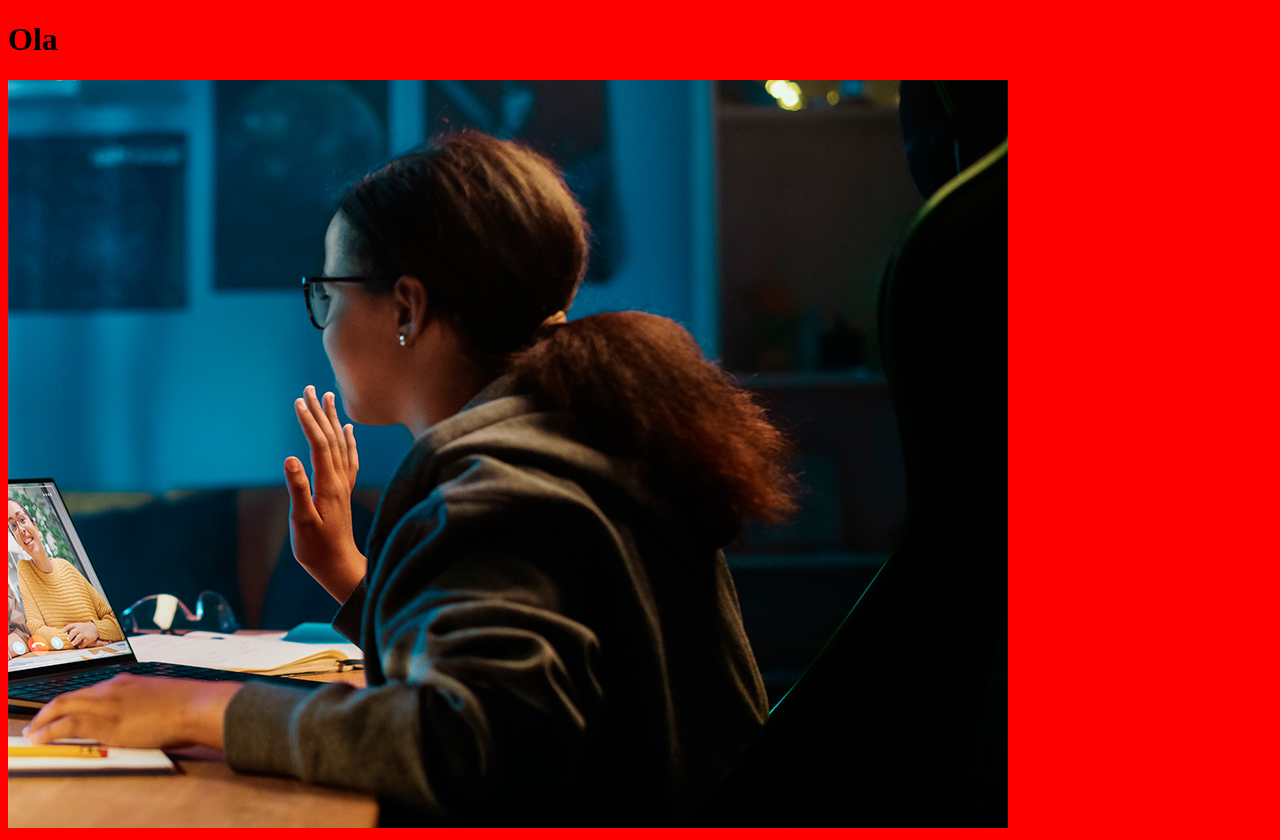
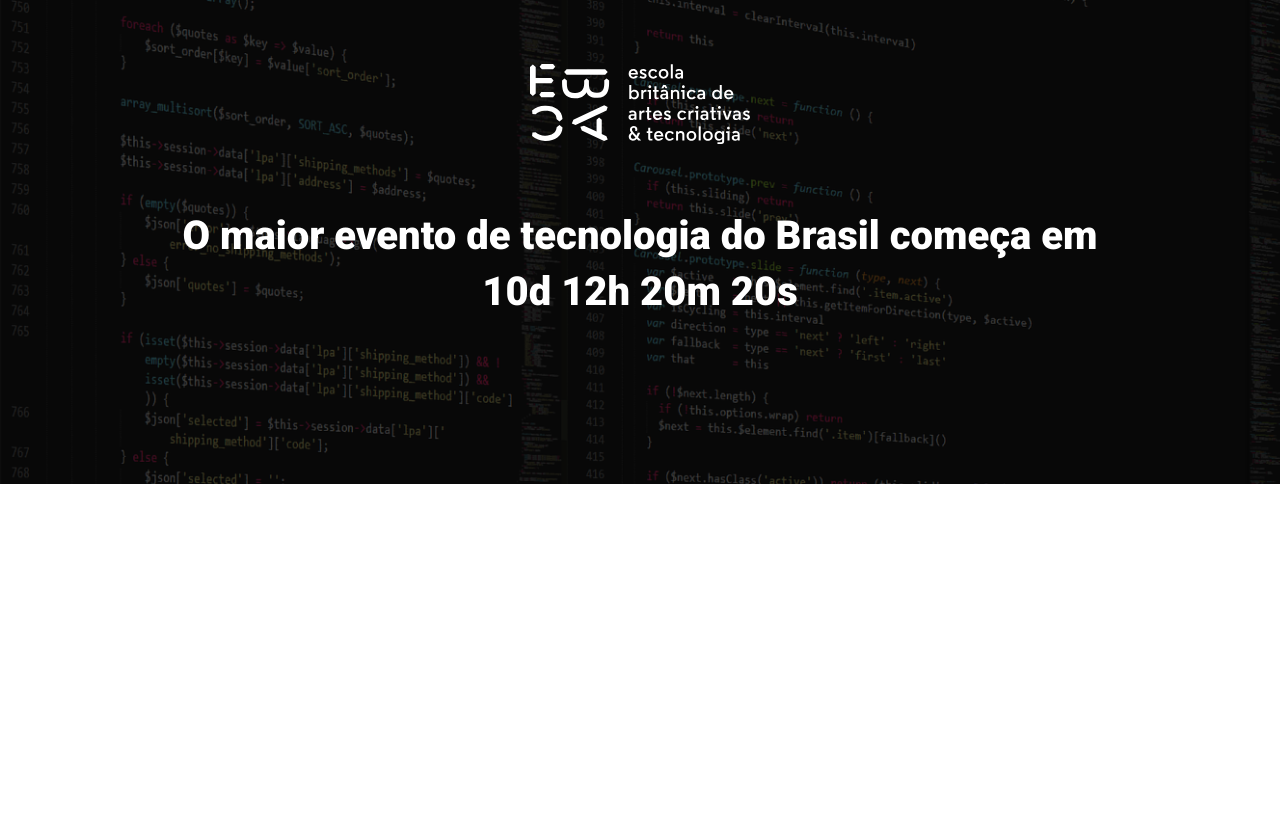
Before and after one commit to VitorBri/ebac_talks, a website built with Parcel: page src/index.html in a window 1280 px wide. After the commit the page ends 800 px from the top, so only its background shows below. Built offline with nearby package versions, Linux system fonts and the light colour scheme.

Commit message:
criando o hero

```diff
--- a/src/index.html
+++ b/src/index.html
@@ -5,10 +5,19 @@
     <meta name="viewport" content="width=device-width, initial-scale=1.0">
     <title>Ebac Talks</title>
     <link rel="stylesheet" href="./styles/main.scss">
+    <link rel="preconnect" href="https://fonts.googleapis.com">
+    <link rel="preconnect" href="https://fonts.gstatic.com" crossorigin>
+    <link href="https://fonts.googleapis.com/css2?family=Roboto:wght@400;700;900&display=swap" rel="stylesheet">
 </head>
 <body>
-    <h1>Ola</h1>
-    <img src="./images/backend.png" alt="">
+    <header class="hero">
+        <div class="container">
+            <img class="hero__logo" src="images/ebac_logo.svg" alt="Ebac">
+            <p class="hero__text">
+                O maior evento de tecnologia do Brasil começa em 10d 12h 20m 20s
+            </p>
+        </div>
+    </header>
+    <script src="./scripts/main.js"></script>
 </body>
-<script src="./scripts/main.js"></script>
 </html>
--- /dev/null
+++ b/src/styles/_hero.scss
@@ -0,0 +1,52 @@
+.hero{
+    padding-top: 64px;
+    padding-bottom: 100px;
+    background-image:url(../images/fundo.png) ;
+    background-repeat: no-repeat;
+    background-size: cover;
+    position: relative;
+
+    .container{
+        position: relative;
+    }
+
+    &::before {
+        position: absolute;
+        top: 0;
+        left: 0;
+        width: 100%;
+        height: 100%;
+        background-color: #000;
+        opacity: 0.7;
+        content: "";
+    }
+
+    &__text{
+        margin-top: 64px;
+        margin-bottom: 64px;
+        line-height: 56px;
+        font-size:40px;
+        font-weight: 900;
+        text-align: center;
+    }
+
+    &__logo{
+        display: block;
+        margin: 0 auto;
+        height: 80px;
+    }
+
+    @media (max-width: 640px) {
+        padding: 40px 0;
+
+        &__logo{
+            height:40px;
+        }
+
+        &__text{
+            font-size: 22px;
+            line-height: 24px;
+            margin: 24px 0;
+        }
+    }
+}
--- a/src/styles/main.scss
+++ b/src/styles/main.scss
@@ -1,3 +1,24 @@
-body{
-    background-color: red;
+@use 'hero';
+
+
+*{
+    margin: 0;
+    padding: 0;
+    box-sizing: border-box;
+    font-family: Roboto, sans-serif;
+    color: #fff;
 }
+
+.container{
+    max-width: 960px;
+    width: 100%;
+    margin: 0 auto;
+
+    @media (max-width: 640px) {
+        max-width: 80%;
+    }
+
+    @media (max-width: 1024px) {
+        max-width: 90%;
+    }
+}
```
